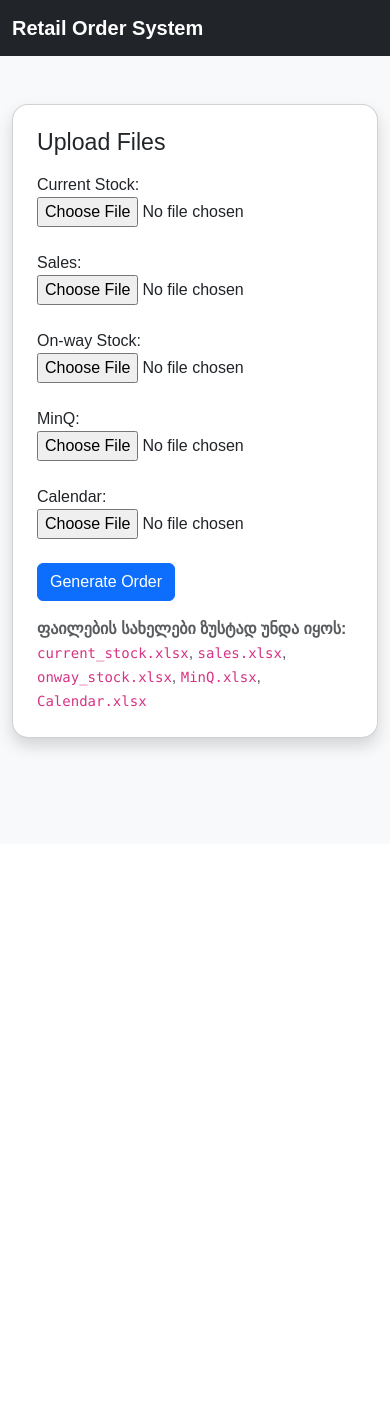
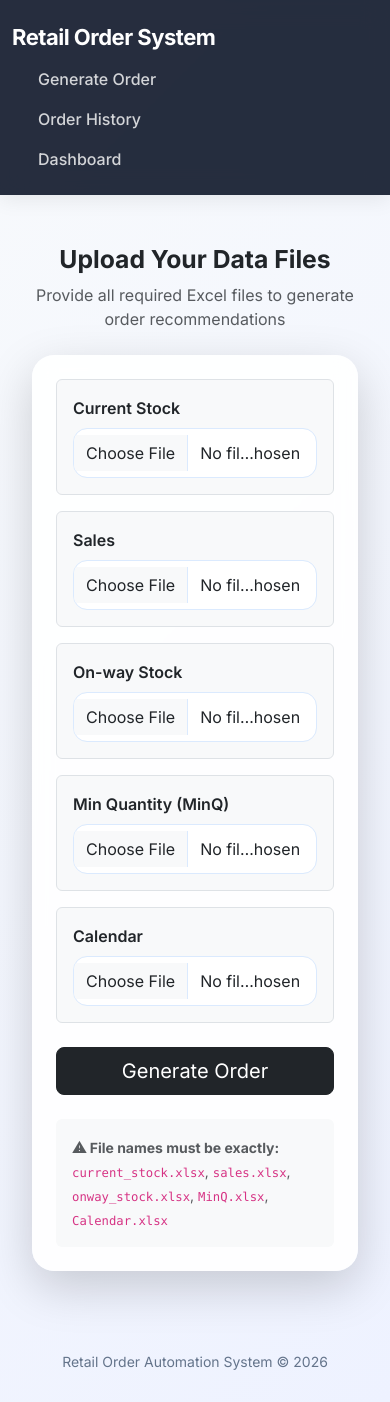
Before and after one commit to cheesydorito/retail-order-system-bachelor, a FastAPI app: page /ui/upload in a window 390 px wide. Before the commit the page ends 754 px from the top, so only its background shows below. Run offline with FastAPI, Linux system fonts and the light colour scheme.

Commit message:
Improve UI design with modern responsive layout

```diff
--- a/backend/templates/base.html
+++ b/backend/templates/base.html
@@ -2,32 +2,160 @@
 <html lang="en">
 <head>
     <meta charset="UTF-8">
+    <meta name="viewport" content="width=device-width, initial-scale=1.0">
     <title>{% block title %}Retail Order System{% endblock %}</title>
 
-  <link
-    href="https://cdn.jsdelivr.net/npm/bootstrap@5.3.2/dist/css/bootstrap.min.css"
-    rel="stylesheet"
-  >
-  <link rel="stylesheet" href="/static/css/style.css">
+    <!-- Bootstrap -->
+    <link href="https://cdn.jsdelivr.net/npm/bootstrap@5.3.2/dist/css/bootstrap.min.css" rel="stylesheet">
+
+    <!-- Google Font -->
+    <link href="https://fonts.googleapis.com/css2?family=Inter:wght@400;500;600;700&display=swap" rel="stylesheet">
+
+    <style>
+        body {
+            font-family: 'Inter', sans-serif;
+            background: linear-gradient(135deg, #f8fafc, #eef2ff);
+            min-height: 100vh;
+            margin: 0;
+        }
+
+        /* NAVBAR */
+        .navbar {
+            background: rgba(15, 23, 42, 0.9) !important;
+            backdrop-filter: blur(12px);
+            box-shadow: 0 4px 20px rgba(0,0,0,0.08);
+            padding: 16px 0;
+        }
+
+        .navbar-brand {
+            font-size: 22px;
+            font-weight: 700;
+            color: white !important;
+            letter-spacing: -0.5px;
+        }
+
+        .nav-link {
+            color: rgba(255,255,255,0.8) !important;
+            font-weight: 500;
+            margin-left: 12px;
+            transition: 0.3s;
+            border-radius: 10px;
+            padding: 8px 14px !important;
+        }
+
+        .nav-link:hover {
+            color: white !important;
+            background: rgba(255,255,255,0.08);
+        }
+
+        /* PAGE CONTAINER */
+        .main-container {
+            max-width: 1100px;
+            margin: 50px auto;
+            padding: 0 20px;
+        }
+
+        /* CARDS */
+        .card {
+            border: none;
+            border-radius: 22px;
+            background: rgba(255,255,255,0.9);
+            backdrop-filter: blur(10px);
+            box-shadow: 0 12px 30px rgba(0,0,0,0.08);
+            transition: 0.3s;
+        }
+
+        .card:hover {
+            transform: translateY(-4px);
+            box-shadow: 0 18px 40px rgba(0,0,0,0.12);
+        }
+
+        h3, h4, h5 {
+            font-weight: 700;
+            color: #0f172a;
+        }
+
+        /* BUTTONS */
+        .btn-primary {
+            background: linear-gradient(135deg, #2563eb, #4f46e5);
+            border: none;
+            border-radius: 14px;
+            padding: 12px 24px;
+            font-weight: 600;
+            box-shadow: 0 6px 18px rgba(79,70,229,0.25);
+            transition: 0.3s;
+        }
+
+        .btn-primary:hover {
+            transform: translateY(-2px);
+            opacity: 0.95;
+        }
+
+        /* INPUTS */
+        .form-control {
+            border-radius: 14px;
+            padding: 12px;
+            border: 1px solid #dbeafe;
+            box-shadow: none !important;
+        }
+
+        .form-control:focus {
+            border-color: #6366f1;
+            box-shadow: 0 0 0 4px rgba(99,102,241,0.15) !important;
+        }
+
+        /* TABLES */
+        table {
+            border-radius: 14px;
+            overflow: hidden;
+        }
+
+        .table thead {
+            background: #f8fafc;
+        }
+
+        .table th {
+            font-weight: 600;
+            color: #334155;
+        }
+
+        footer {
+            text-align: center;
+            color: #64748b;
+            padding: 30px 0;
+            font-size: 14px;
+        }
+    </style>
 </head>
-<body class="bg-light">
+<body>
 
-<nav class="navbar navbar-expand-lg navbar-dark bg-dark">
+<nav class="navbar navbar-expand-lg navbar-dark">
     <div class="container">
-    <a class="navbar-brand fw-bold" href="/ui/upload">Retail Order System</a>
-    <div class="collapse navbar-collapse">
+        <a class="navbar-brand" href="/ui/upload">Retail Order System</a>
+
+        <div class="collapse navbar-collapse show">
             <ul class="navbar-nav ms-auto">
-        <li class="nav-item"><a class="nav-link" href="/ui/upload">Generate Order</a></li>
-        <li class="nav-item"><a class="nav-link" href="/ui/history">Order History</a></li>
-        <li class="nav-item"><a class="nav-link" href="/ui/dashboard">Dashboard</a></li>
+                <li class="nav-item">
+                    <a class="nav-link" href="/ui/upload">Generate Order</a>
+                </li>
+                <li class="nav-item">
+                    <a class="nav-link" href="/ui/history">Order History</a>
+                </li>
+                <li class="nav-item">
+                    <a class="nav-link" href="/ui/dashboard">Dashboard</a>
+                </li>
             </ul>
         </div>
     </div>
 </nav>
 
-<div class="container my-5">
+<div class="main-container">
     {% block content %}{% endblock %}
 </div>
 
+<footer>
+    Retail Order Automation System © 2026
+</footer>
+
 </body>
 </html>
--- a/backend/templates/upload.html
+++ b/backend/templates/upload.html
@@ -2,31 +2,93 @@
 {% block title %}Upload Files{% endblock %}
 
 {% block content %}
-<div class="card shadow p-4">
-  <h3 class="mb-3">Upload Files</h3>
 
-  <form action="/generate-order/" method="post" enctype="multipart/form-data">
-    <label>Current Stock:</label>
-    <input type="file" name="files" required><br><br>
+<div class="container" style="max-width: 800px;">
 
-    <label>Sales:</label>
-    <input type="file" name="files" required><br><br>
+  <div class="text-center mb-4">
+    <h2 class="fw-bold">Upload Your Data Files</h2>
+    <p class="text-muted">Provide all required Excel files to generate order recommendations</p>
+  </div>
 
-    <label>On-way Stock:</label>
-    <input type="file" name="files" required><br><br>
+  <div class="card shadow-lg border-0 p-4">
 
-    <label>MinQ:</label>
-    <input type="file" name="files" required><br><br>
+    <form action="/generate-order/" method="post" enctype="multipart/form-data">
 
-    <label>Calendar:</label>
-    <input type="file" name="files" required><br><br>
+      <div class="row g-3">
 
-    <button type="submit" class="btn btn-primary">Generate Order</button>
-  </form>
+        <!-- File Item -->
+        <div class="col-12">
+          <div class="p-3 border rounded bg-light hover-shadow">
+            <label class="fw-semibold">Current Stock</label>
+            <input type="file" name="files" class="form-control mt-2" required>
+          </div>
+        </div>
 
-  <div class="mt-3 text-muted">
-    <div><b>ფაილების სახელები ზუსტად უნდა იყოს:</b></div>
-    <code>current_stock.xlsx</code>, <code>sales.xlsx</code>, <code>onway_stock.xlsx</code>, <code>MinQ.xlsx</code>, <code>Calendar.xlsx</code>
+        <div class="col-12">
+          <div class="p-3 border rounded bg-light hover-shadow">
+            <label class="fw-semibold">Sales</label>
+            <input type="file" name="files" class="form-control mt-2" required>
+          </div>
+        </div>
+
+        <div class="col-12">
+          <div class="p-3 border rounded bg-light hover-shadow">
+            <label class="fw-semibold">On-way Stock</label>
+            <input type="file" name="files" class="form-control mt-2" required>
+          </div>
+        </div>
+
+        <div class="col-12">
+          <div class="p-3 border rounded bg-light hover-shadow">
+            <label class="fw-semibold">Min Quantity (MinQ)</label>
+            <input type="file" name="files" class="form-control mt-2" required>
+          </div>
+        </div>
+
+        <div class="col-12">
+          <div class="p-3 border rounded bg-light hover-shadow">
+            <label class="fw-semibold">Calendar</label>
+            <input type="file" name="files" class="form-control mt-2" required>
+          </div>
+        </div>
+
+      </div>
+
+      <!-- Button -->
+      <div class="d-grid mt-4">
+        <button type="submit" class="btn btn-dark btn-lg">
+          Generate Order
+        </button>
+      </div>
+
+    </form>
+
+    <!-- Info -->
+    <div class="mt-4 p-3 bg-light rounded">
+      <small class="text-muted">
+        <b>⚠ File names must be exactly:</b><br>
+        <code>current_stock.xlsx</code>,
+        <code>sales.xlsx</code>,
+        <code>onway_stock.xlsx</code>,
+        <code>MinQ.xlsx</code>,
+        <code>Calendar.xlsx</code>
+      </small>
+    </div>
+
   </div>
+
 </div>
+
+<!-- მცირე custom style -->
+<style>
+  .hover-shadow {
+    transition: all 0.2s ease;
+  }
+
+  .hover-shadow:hover {
+    box-shadow: 0 4px 15px rgba(0,0,0,0.1);
+    transform: translateY(-2px);
+  }
+</style>
+
 {% endblock %}
```
Also changed, not shown: 6 other files. Lines whose indentation alone changed are shown as unchanged.
